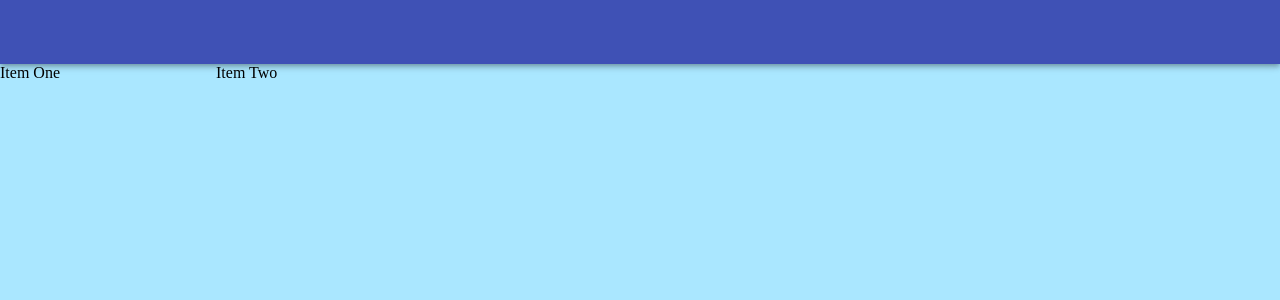
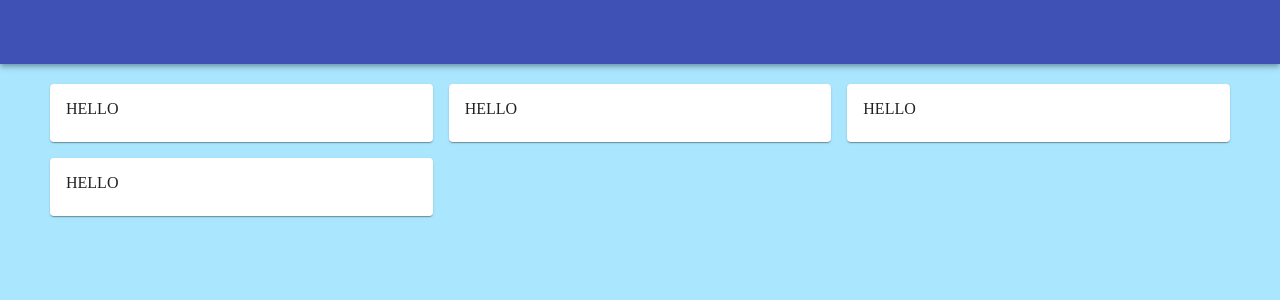
Before and after one commit to Melia-create/react-pokedex, a React (Create React App) app: page / in a window 1280 px wide. Shown: the top 300 px of the page. Built offline with nearby package versions, Linux system fonts and the light colour scheme.

Commit message:
Learning basics of MaterialUI for Pokemon Cards

```diff
--- a/src/components/Pokedex.js
+++ b/src/components/Pokedex.js
@@ -1,19 +1,38 @@
 import React from 'react';
-import { AppBar, Toolbar, Grid } from '@material-ui/core';
+import { AppBar, Toolbar, Grid, Card, CardContent } from '@material-ui/core';
+import { makeStyles } from '@material-ui/core/styles'
+
+const useStyles = makeStyles ({
+    pokedexContainer: {
+        paddingTop: "20px",
+        paddingLeft: "50px",
+        paddingRight: "50px",
+        }
+})
+
+const getPokemonCard = () => {
+    return(
+        <Grid item xs={4}>
+            <Card>
+                <CardContent>HELLO</CardContent>
+                </Card>
+        </Grid>
+    )
+
+}
 
 const Pokedex = () => {
+    const classes = useStyles();
     return (
         <>
             <AppBar position="static">
                 <Toolbar />
             </AppBar>
-            <Grid container spacing={2}>
-                <Grid item xs={2}>
-                    Item One
-                </Grid>
-                <Grid item xs={2}>
-                    Item Two
-                </Grid>
+            <Grid container spacing={2} className={classes.pokedexContainer}>
+                {getPokemonCard()}
+                {getPokemonCard()}
+                {getPokemonCard()}
+                {getPokemonCard()}
             </Grid>
         </>
     );
```
